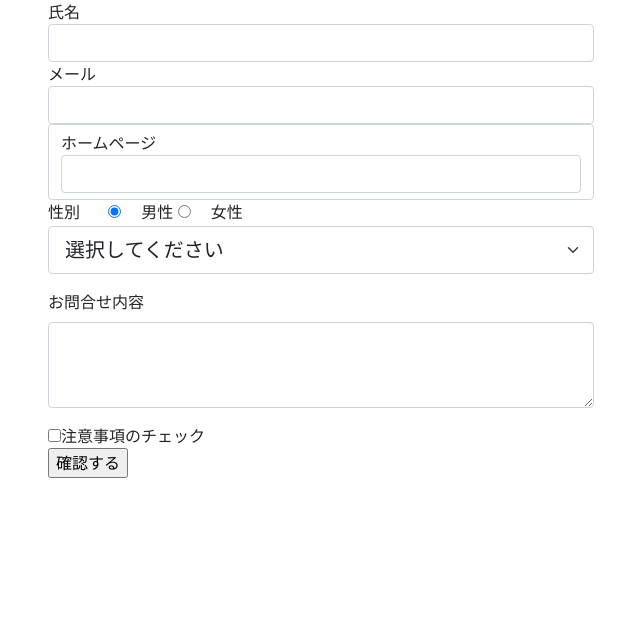
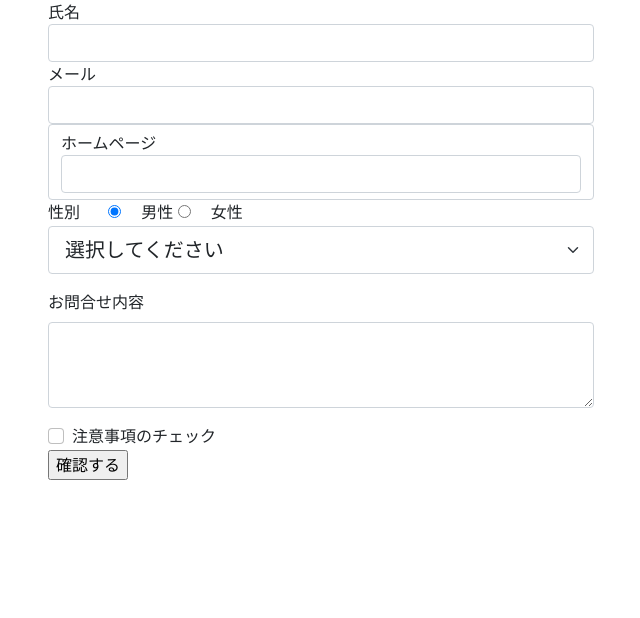
Before and after one commit to Neko-Reset/PHP_Udemy, a PHP site: page /form/input.php in a window 1280 px wide. Shown: the top 618 px of the page, without its empty margins (34-674 px from the left). Run offline with PHP 8.4, Linux system fonts and the light colour scheme.

Commit message:
checkboxにbootstrapのデフォルト使用

```diff
--- a/form/input.php
+++ b/form/input.php
@@ -195,8 +195,17 @@ if ( !empty($_POST[ "btn_submit" ] ) ) {
                 </textarea>
               </div>
 
-              <input type = "checkbox" name = "caution" value = "1">注意事項のチェック
-              <br>
+              <!-- bootstrap -->
+              <!-- <div class="form-check">を作成 -->
+              <!-- inputに属性追加 -->
+              <!-- class = "form-check-input" id = "caution" -->
+              <!-- labelに属性追加 -->
+              <!-- class="form-check-label" for = "caution" -->
+              <div class="form-check">
+                <input type = "checkbox" name = "caution" class = "form-check-input" id = "caution" value = "1">
+                <label class="form-check-label" for = "caution">注意事項のチェック</label>
+              </div>
+
               <input type = "submit" name = "btn_confirm" value = "確認する">
               <!-- トークン確認コード -->
               <!-- <?php echo $token; ?> -->
```
